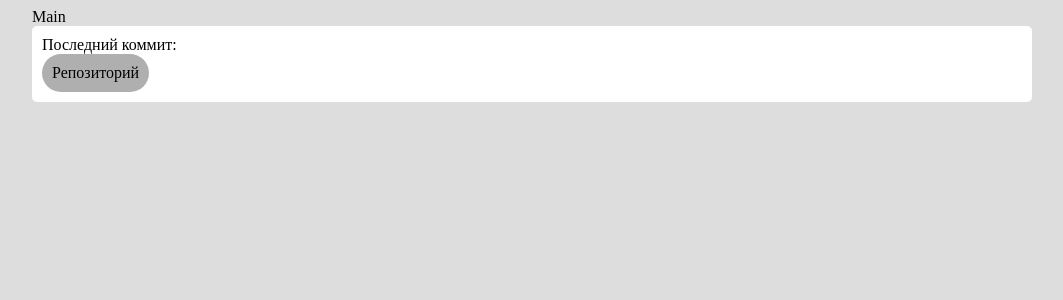
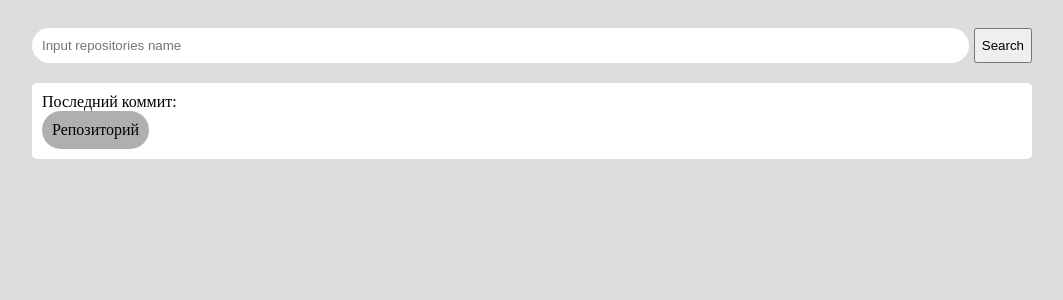
Before and after one commit to MeschurovD/react-git-api-practice, a React app: page / in a window 1280 px wide. Shown: the top 300 px of the page, without its empty margins (108-1171 px from the left). Built offline with nearby package versions, Linux system fonts and the light colour scheme; no server answers.

Commit message:
add search repositories

```diff
--- a/src/components/main/Main.jsx
+++ b/src/components/main/Main.jsx
@@ -1,4 +1,4 @@
-import React, { useEffect } from 'react';
+import React, { useEffect, useState } from 'react';
 import { useSelector } from 'react-redux';
 import { useDispatch } from 'react-redux';
 import { getRepos } from '../actions/repos';
@@ -8,19 +8,40 @@ import Repo from './repo/Repo';
 const Main = () => {
   const dispatch = useDispatch()
   const repos = useSelector(state => state.repos.items)
+  const isFetching = useSelector(state => state.repos.isFetching)
+  const [searchValue, setSearchValue] = useState('')
 
   useEffect(() => {
-    const getR = getRepos()
-    getR(dispatch)
+    getRepos()(dispatch)
   }, [])
+  /**
+   * Изменение значения input
+   */
+  const changeInputValue = e => {
+    setSearchValue(e.target.value)
+  }
+
+  const searchRepo = () => {
+    getRepos(searchValue)(dispatch)
+    setSearchValue('')
+  }
 
   console.log(repos)
   return (
     <div>
-      <div>Main</div>
-      {repos.map(repo => {
-        return <Repo repo={repo} key={repo.id+repo.node_id}/>
-      })}
+      <div className='search'>
+        <input value={searchValue} onChange={changeInputValue} type='text' placeholder='Input repositories name' className="search__input" />
+        <button className="search__button" onClick={searchRepo}>Search</button>
+      </div>
+      {
+        isFetching
+          ?
+          <div className='fetching'></div>
+          :
+          repos.map(repo => {
+            return <Repo repo={repo} key={repo.id + repo.node_id} />
+          })
+      }
     </div>
   );
 };
--- a/src/components/main/main.scss
+++ b/src/components/main/main.scss
@@ -0,0 +1,37 @@
+
+
+.search {
+  display: flex;
+  margin: 20px 0;
+
+  &__input {
+    background-color: rgb(255, 255, 255);
+    flex: 1 1 auto;
+    padding: 10px;
+    margin-right: 5px;
+    border-radius: 2rem;
+    border: none;
+  }
+  &__button {}
+}
+
+.fetching {
+  margin: 100px auto;
+  width: 100px;
+  height: 100px;
+  border-radius: 100%;
+  border: 2px dashed blue;
+  animation-name: search-fetching;
+  animation-duration: 1s;
+  animation-iteration-count: infinite;
+  animation-direction: alternate;
+}
+
+@keyframes search-fetching {
+  0% {
+    transform: rotate(0deg);
+  }
+  100% {
+    transform: rotate(360deg) scale(1.2);
+  }
+}
--- a/src/reducers/reposReducer.js
+++ b/src/reducers/reposReducer.js
@@ -1,8 +1,9 @@
 const SET_REPOS = 'SET_REPOS'
+const SET_FETCHING = 'SET_FETCHING'
 
 const defaultState = {
   items: [{}],
-  isFetching: true,
+  isFetching: false,
 }
 
 export default function reposReducer(state = defaultState, action) {
@@ -13,8 +14,15 @@ export default function reposReducer(state = defaultState, action) {
         items: [...action.payload.items]
       }
     }
+    case SET_FETCHING: {
+      return {
+        ...state,
+        isFetching: action.payload
+      }
+    }
     default: return state
   }
 }
 
 export const setRepos = (repos) => ({type: SET_REPOS, payload: repos})
+export const setFetching = (bool) => ({type: SET_FETCHING, payload: bool})
```
